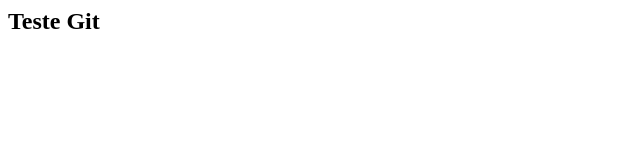
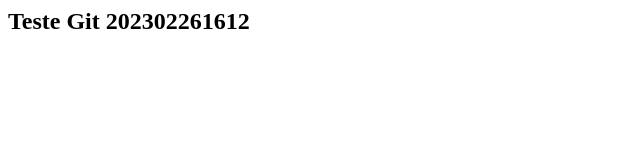
Before and after one commit to atilasilvalima/TesteGit, a plain HTML site: page index.html in a window 1280 px wide. Shown: the whole page, without its empty margins (0-640 px from the left). Drawn offline with Linux system fonts and the light colour scheme.

Commit message:
Alteração teste

```diff
--- a/index.html
+++ b/index.html
@@ -1 +1 @@
-<h2>Teste Git </h2>
+<h2>Teste Git 202302261612</h2>
```
